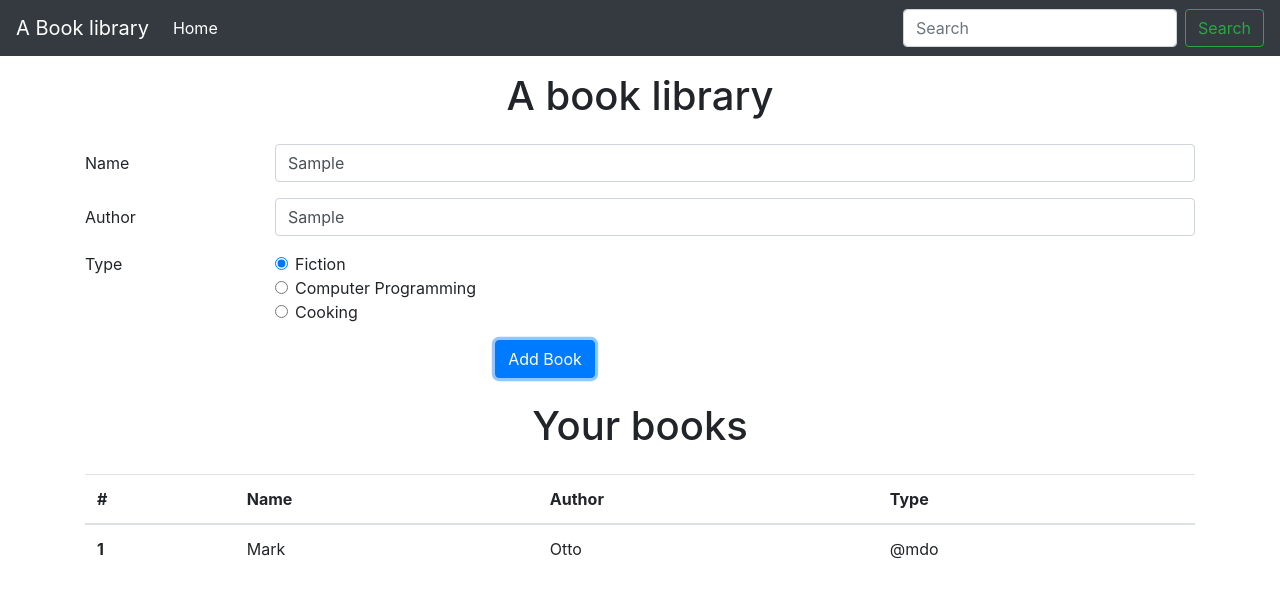
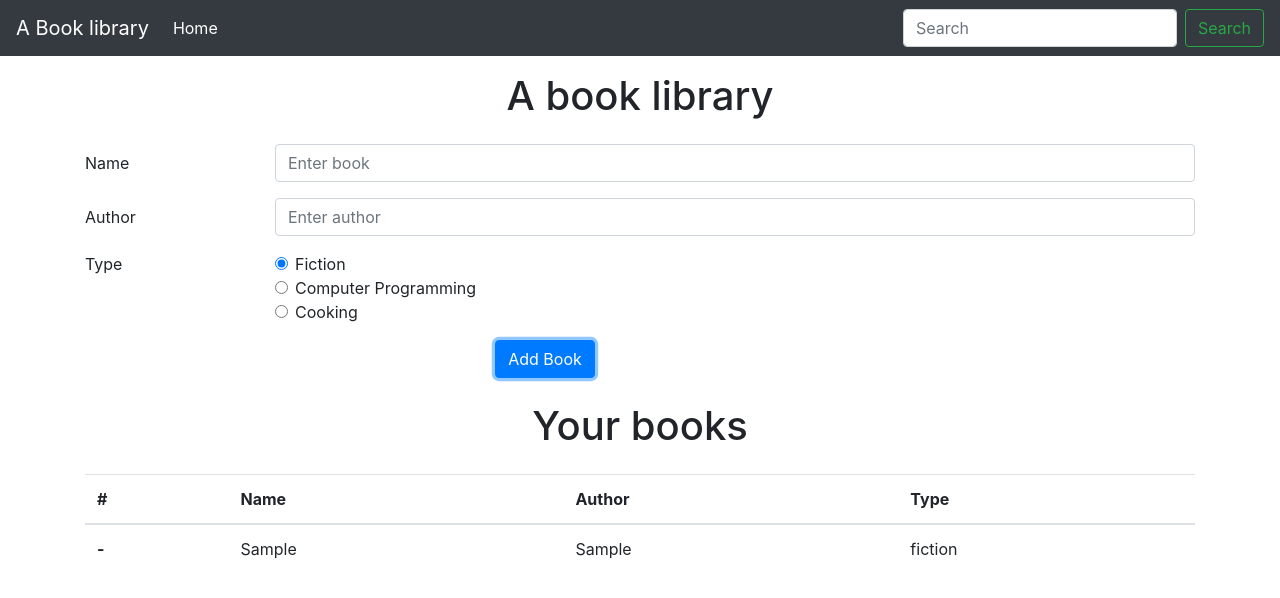
Before and after one commit to prkm93/simple_book_library, a plain HTML site: page index.html in a window 1280 px wide. Both pictures are taken after typing "Sample", "Sample" into the empty fields and a click on the button "Add Book". Drawn offline with nearby package versions, Linux system fonts and the light colour scheme.

Commit message:
added methods

```diff
--- a/index.html
+++ b/index.html
@@ -90,25 +90,7 @@
                     <th scope="col">Type</th>
                   </tr>
                 </thead>
-                <tbody class="table-body">
-                  <tr>
-                    <th scope="row">1</th>
-                    <td>Mark</td>
-                    <td>Otto</td>
-                    <td>@mdo</td>
-                  </tr>
-                  <!-- <tr>
-                    <th scope="row">2</th>
-                    <td>Jacob</td>
-                    <td>Thornton</td>
-                    <td>@fat</td>
-                  </tr>
-                  <tr>
-                    <th scope="row">3</th>
-                    <td>Larry the Bird</td>
-                    <td>@twitter</td>
-                    <td>Good one</td>
-                  </tr> -->
+                <tbody id="table-body">
                 </tbody>
               </table>
           </div>
--- a/index.js
+++ b/index.js
@@ -4,7 +4,7 @@ const fiction = document.querySelector('#fiction');
 const programming = document.querySelector('#programming');
 const cooking = document.querySelector('#cooking');
 const libraryForm = document.getElementById('libraryForm');
-const table = document.querySelector('.table-body');
+const tableBody = document.querySelector('#table-body');
 
 // Book constructor function
 function Book(title, author, type) {
@@ -16,27 +16,24 @@ function Book(title, author, type) {
 // Display Constructor
 function Display(book){
     console.log(book);
+}
+
+// Add methods to display prototype
+Display.prototype.add = function(book) {
     let tr = `<tr>
-                <th scope="row">${2}</th>
+                <th scope="row">-</th>
                 <td>${book.title}</td>
                 <td>${book.author}</td>
                 <td>${book.type}</td>
               </tr>`;
-    console.log(table, tr);
-    table.insertRow(tr);
-}
-
-// Add methods to display prototype
-Display.prototype.add = function() {
-
+    tableBody.innerHTML += tr;
 }
 
 
 // Clear Display
 Display.prototype.clear = function() {
-
+    libraryForm.reset();
 }
-// Add submit event listener
 
 libraryForm.addEventListener('submit', libraryFormSubmit);
 
```
